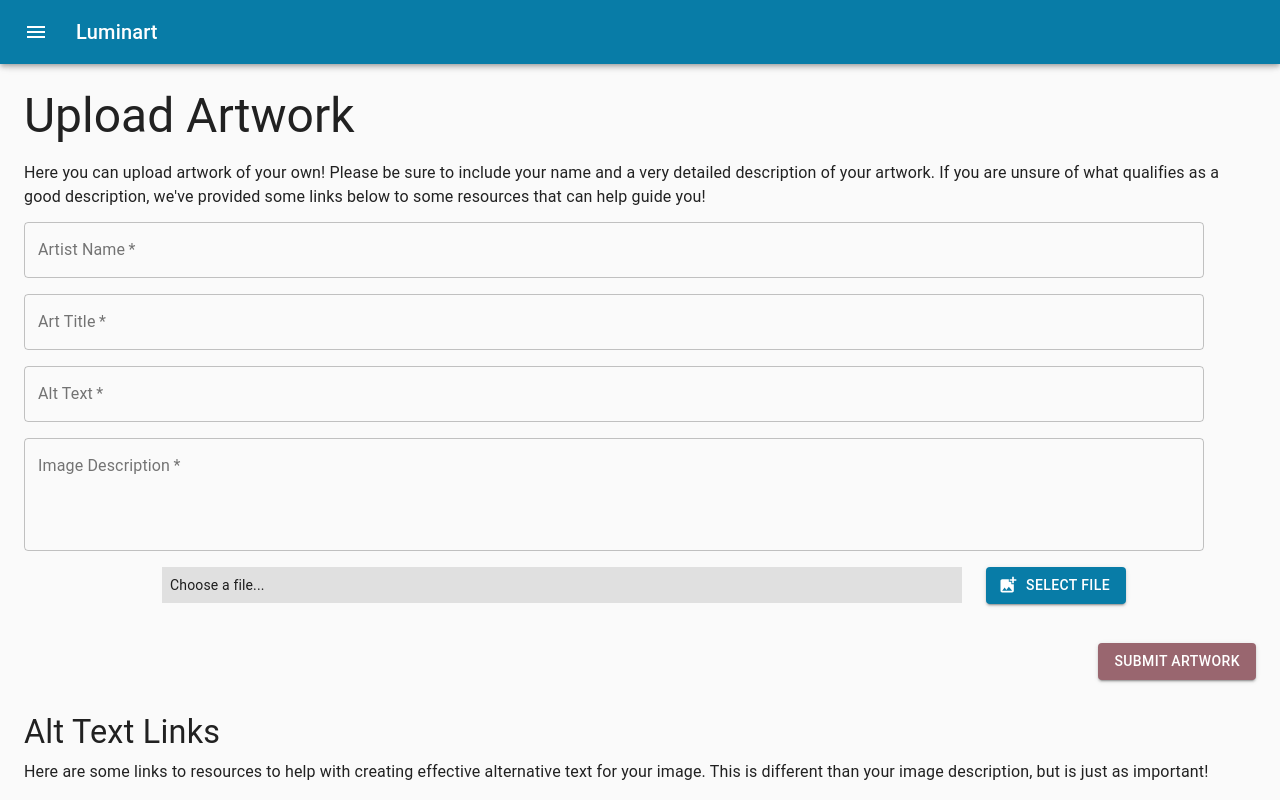
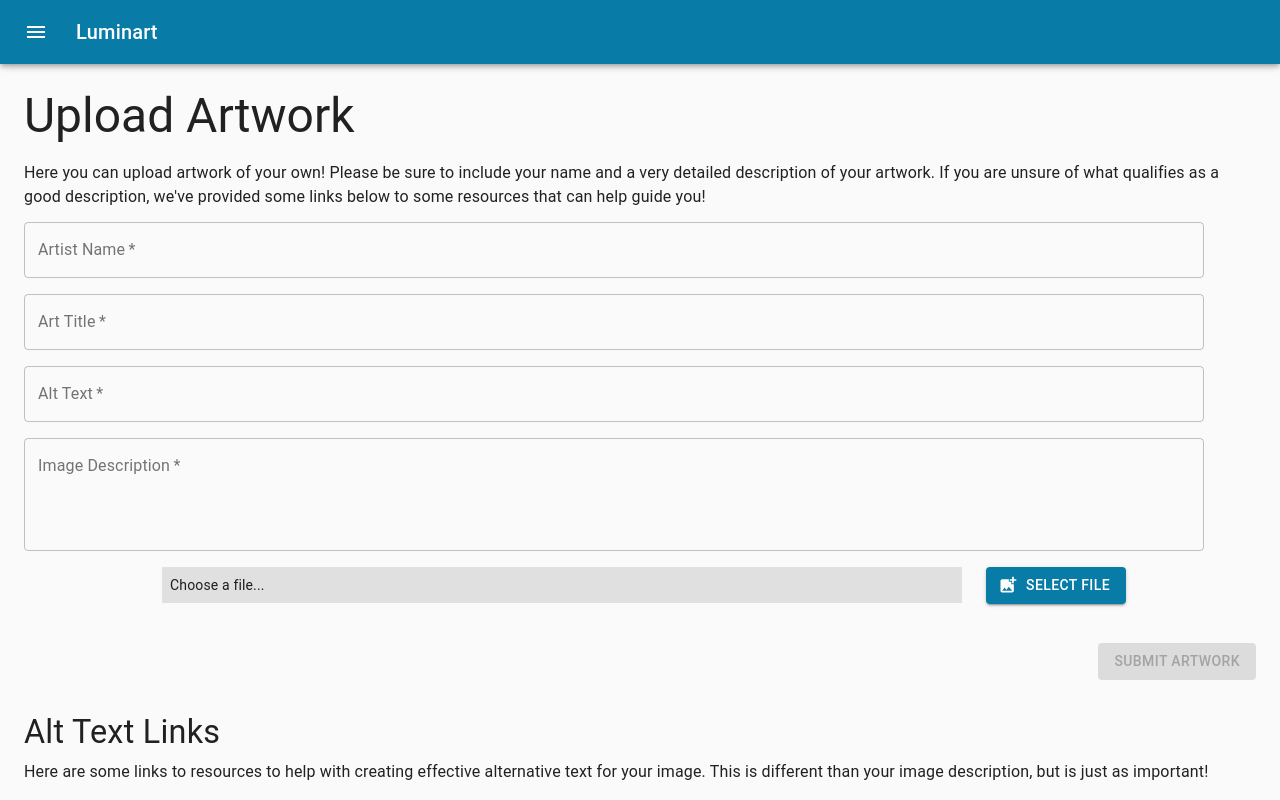
Before and after one commit to googleinterns/step65-2020, a React (Create React App) app in the folder frontend/: page /upload-artwork in a window 1280 px wide. Shown: the top 800 px of the page. Built offline with nearby package versions, Linux system fonts and the light colour scheme; no server answers.

Commit message:
add accidental deleted code

```diff
--- a/frontend/src/components/dashboard/UserUploadForm.js
+++ b/frontend/src/components/dashboard/UserUploadForm.js
@@ -176,6 +176,7 @@ export default function UserUploadForm(props) {
               variant="contained"
               color="secondary"
               type="submit"
+              disabled={btnDisabled}
             >
                 Submit Artwork
             </Button>
```
